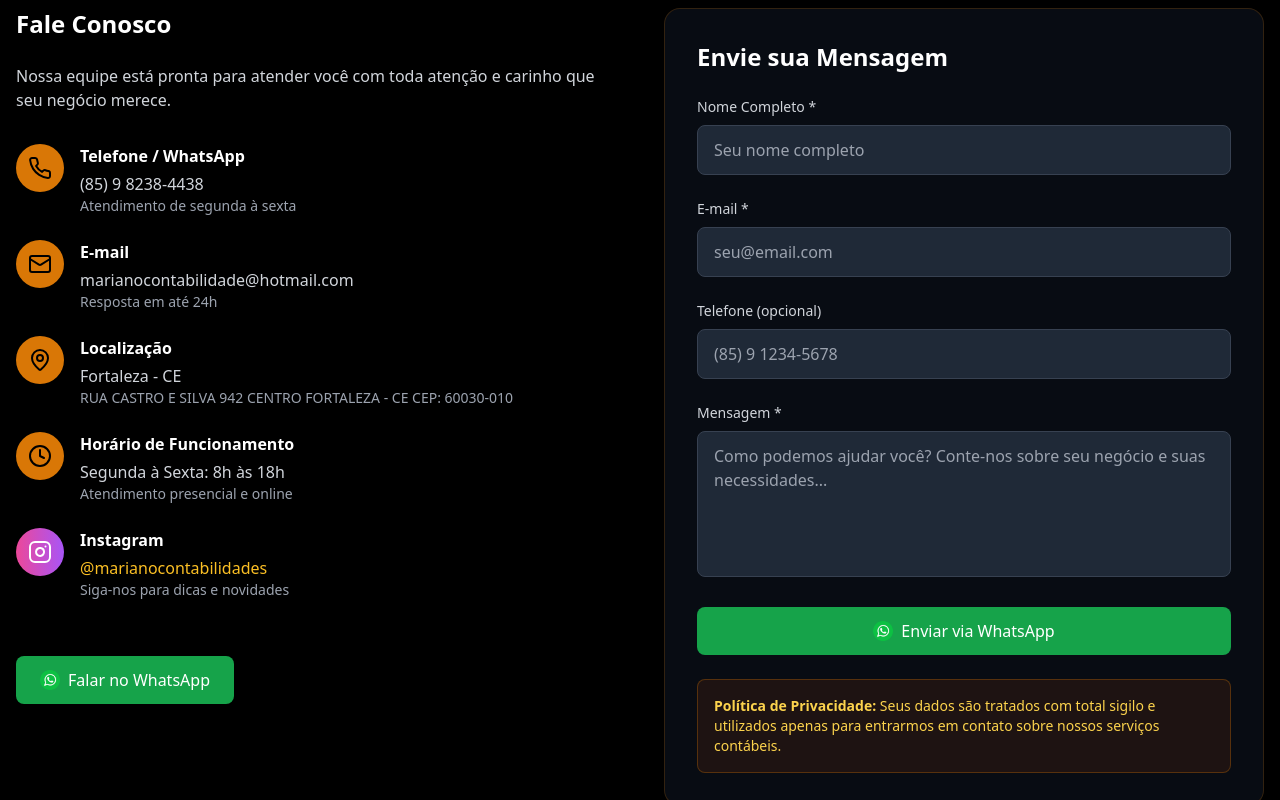
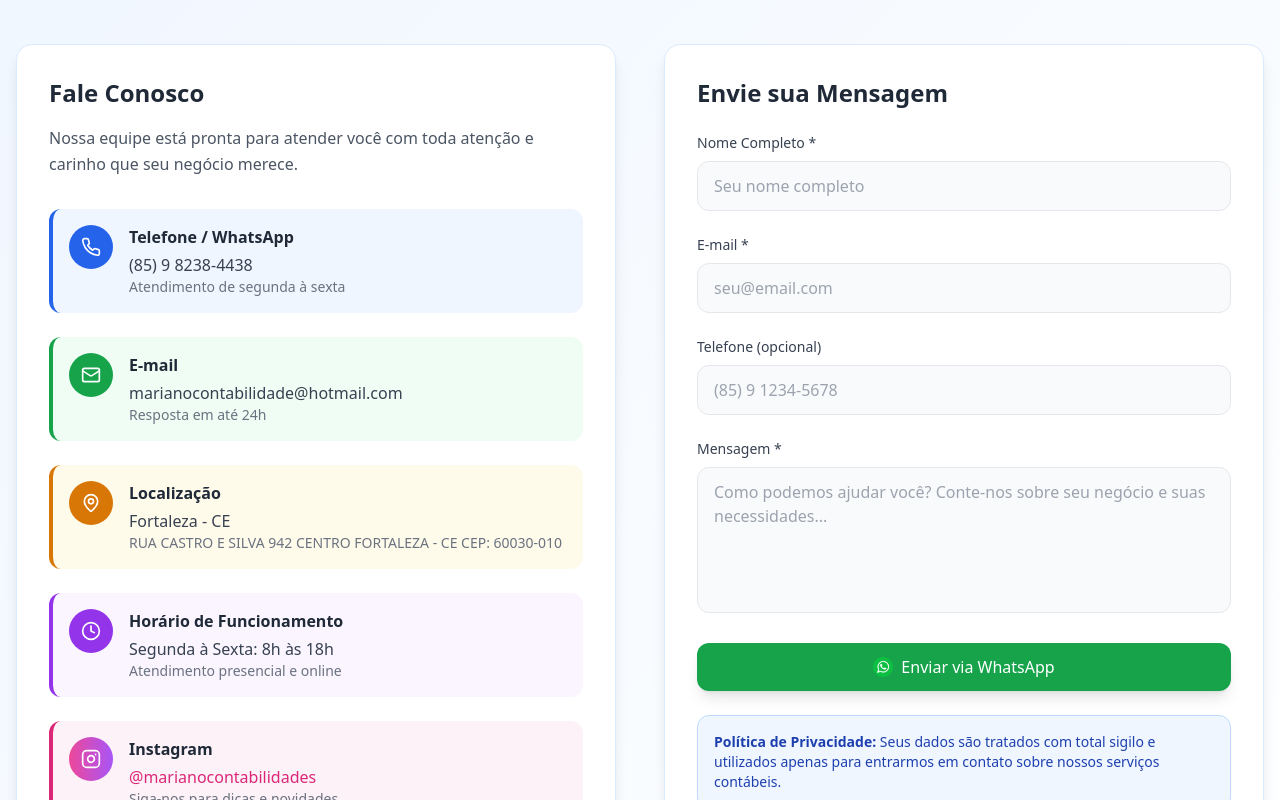
Before and after one commit to DevZipMateus/mariano-contabilidade-site, a React (Vite) app: page / in a window 1280 px wide. Shown: the part 9060-9860 px from the top of the page. Built offline with nearby package versions, Linux system fonts and the light colour scheme.

Commit message:
Refactor: Harmonize contact section with site design
The AI updated the Contact section to match the overall site design, ensuring visual consistency.

```diff
--- a/src/components/Contact.tsx
+++ b/src/components/Contact.tsx
@@ -1,26 +1,25 @@
+
 import React, { useState } from 'react';
 import { Phone, Mail, MapPin, Clock, Send, MessageCircle, Instagram } from 'lucide-react';
 import { useToast } from "@/hooks/use-toast";
+
 const Contact = () => {
-  const {
-    toast
-  } = useToast();
+  const { toast } = useToast();
   const [formData, setFormData] = useState({
     name: '',
     email: '',
     phone: '',
     message: ''
   });
+
   const handleInputChange = (e: React.ChangeEvent<HTMLInputElement | HTMLTextAreaElement>) => {
-    const {
-      name,
-      value
-    } = e.target;
+    const { name, value } = e.target;
     setFormData(prev => ({
       ...prev,
       [name]: value
     }));
   };
+
   const handleSubmit = (e: React.FormEvent) => {
     e.preventDefault();
 
@@ -41,6 +40,7 @@ ${formData.message}
 
 Meu e-mail: ${formData.email}
 ${formData.phone ? `Telefone: ${formData.phone}` : ''}`;
+
     const whatsappUrl = `https://wa.me/5585982384438?text=${encodeURIComponent(whatsappMessage)}`;
 
     // Abrir WhatsApp
@@ -53,99 +53,114 @@ ${formData.phone ? `Telefone: ${formData.phone}` : ''}`;
       phone: '',
       message: ''
     });
+
     toast({
       title: "Redirecionando para WhatsApp",
       description: "Você será redirecionado para nossa conversa no WhatsApp!"
     });
   };
+
   const whatsappMessage = "Olá! Gostaria de saber mais sobre os serviços da Mariano Contabilidade.";
   const whatsappUrl = `https://wa.me/5585982384438?text=${encodeURIComponent(whatsappMessage)}`;
-  return <section id="contato" className="py-20 bg-black">
-      <div className="container mx-auto px-4">
-        <div className="text-center mb-16">
-          <h2 className="text-3xl lg:text-4xl font-bold text-white mb-4">
+
+  return (
+    <section id="contato" className="py-12 sm:py-16 lg:py-20 bg-gradient-to-br from-blue-50 to-white">
+      <div className="container mx-auto px-3 sm:px-4">
+        <div className="text-center mb-12 sm:mb-16">
+          <h2 className="text-2xl sm:text-4xl md:text-5xl font-bold text-gray-800 mb-4">
             Entre em Contato
           </h2>
-          <p className="text-xl text-gray-300 max-w-3xl mx-auto">
+          <div className="w-16 sm:w-24 h-1 bg-blue-600 mx-auto mb-4 sm:mb-6"></div>
+          <p className="text-lg sm:text-xl text-gray-600 max-w-3xl mx-auto leading-relaxed px-4">
             Estamos prontos para ajudar seu negócio. Fale conosco e descubra como
             podemos simplificar sua contabilidade.
           </p>
         </div>
 
-        <div className="grid lg:grid-cols-2 gap-12">
+        <div className="grid lg:grid-cols-2 gap-8 lg:gap-12 max-w-7xl mx-auto">
           {/* Informações de Contato */}
-          <div className="space-y-8">
-            <div>
-              <h3 className="text-2xl font-bold text-white mb-6">
+          <div className="bg-white rounded-2xl shadow-lg p-6 sm:p-8 border border-blue-100">
+            <div className="mb-8">
+              <h3 className="text-xl sm:text-2xl font-bold text-gray-800 mb-4">
                 Fale Conosco
               </h3>
-              <p className="text-gray-300 mb-8">
+              <p className="text-gray-600 leading-relaxed">
                 Nossa equipe está pronta para atender você com toda atenção e carinho que seu negócio merece.
               </p>
             </div>
 
             <div className="space-y-6">
-              <div className="flex items-start space-x-4">
-                <div className="bg-amber-600 p-3 rounded-full">
-                  <Phone className="h-6 w-6 text-black" />
+              <div className="flex items-start space-x-4 p-4 rounded-xl bg-blue-50 border-l-4 border-blue-600">
+                <div className="bg-blue-600 p-3 rounded-full flex-shrink-0">
+                  <Phone className="h-5 w-5 text-white" />
                 </div>
                 <div>
-                  <h4 className="font-semibold text-white mb-1">Telefone / WhatsApp</h4>
-                  <p className="text-gray-300">(85) 9 8238-4438</p>
-                  <p className="text-sm text-gray-400">Atendimento de segunda à sexta</p>
+                  <h4 className="font-semibold text-gray-800 mb-1">Telefone / WhatsApp</h4>
+                  <p className="text-gray-700 font-medium">(85) 9 8238-4438</p>
+                  <p className="text-sm text-gray-500">Atendimento de segunda à sexta</p>
                 </div>
               </div>
 
-              <div className="flex items-start space-x-4">
-                <div className="bg-amber-600 p-3 rounded-full">
-                  <Mail className="h-6 w-6 text-black" />
+              <div className="flex items-start space-x-4 p-4 rounded-xl bg-green-50 border-l-4 border-green-600">
+                <div className="bg-green-600 p-3 rounded-full flex-shrink-0">
+                  <Mail className="h-5 w-5 text-white" />
                 </div>
                 <div>
-                  <h4 className="font-semibold text-white mb-1">E-mail</h4>
-                  <p className="text-gray-300">marianocontabilidade@hotmail.com</p>
-                  <p className="text-sm text-gray-400">Resposta em até 24h</p>
+                  <h4 className="font-semibold text-gray-800 mb-1">E-mail</h4>
+                  <p className="text-gray-700 font-medium">marianocontabilidade@hotmail.com</p>
+                  <p className="text-sm text-gray-500">Resposta em até 24h</p>
                 </div>
               </div>
 
-              <div className="flex items-start space-x-4">
-                <div className="bg-amber-600 p-3 rounded-full">
-                  <MapPin className="h-6 w-6 text-black" />
+              <div className="flex items-start space-x-4 p-4 rounded-xl bg-amber-50 border-l-4 border-amber-600">
+                <div className="bg-amber-600 p-3 rounded-full flex-shrink-0">
+                  <MapPin className="h-5 w-5 text-white" />
                 </div>
                 <div>
-                  <h4 className="font-semibold text-white mb-1">Localização</h4>
-                  <p className="text-gray-300">Fortaleza - CE</p>
-                  <p className="text-sm text-gray-400">RUA CASTRO E SILVA 942 CENTRO FORTALEZA - CE CEP: 60030-010</p>
+                  <h4 className="font-semibold text-gray-800 mb-1">Localização</h4>
+                  <p className="text-gray-700 font-medium">Fortaleza - CE</p>
+                  <p className="text-sm text-gray-500">RUA CASTRO E SILVA 942 CENTRO FORTALEZA - CE CEP: 60030-010</p>
                 </div>
               </div>
 
-              <div className="flex items-start space-x-4">
-                <div className="bg-amber-600 p-3 rounded-full">
-                  <Clock className="h-6 w-6 text-black" />
+              <div className="flex items-start space-x-4 p-4 rounded-xl bg-purple-50 border-l-4 border-purple-600">
+                <div className="bg-purple-600 p-3 rounded-full flex-shrink-0">
+                  <Clock className="h-5 w-5 text-white" />
                 </div>
                 <div>
-                  <h4 className="font-semibold text-white mb-1">Horário de Funcionamento</h4>
-                  <p className="text-gray-300">Segunda à Sexta: 8h às 18h</p>
-                  <p className="text-sm text-gray-400">Atendimento presencial e online</p>
+                  <h4 className="font-semibold text-gray-800 mb-1">Horário de Funcionamento</h4>
+                  <p className="text-gray-700 font-medium">Segunda à Sexta: 8h às 18h</p>
+                  <p className="text-sm text-gray-500">Atendimento presencial e online</p>
                 </div>
               </div>
 
-              <div className="flex items-start space-x-4">
-                <div className="bg-gradient-to-r from-pink-500 to-purple-500 p-3 rounded-full">
-                  <Instagram className="h-6 w-6 text-white" />
+              <div className="flex items-start space-x-4 p-4 rounded-xl bg-pink-50 border-l-4 border-pink-600">
+                <div className="bg-gradient-to-r from-pink-500 to-purple-500 p-3 rounded-full flex-shrink-0">
+                  <Instagram className="h-5 w-5 text-white" />
                 </div>
                 <div>
-                  <h4 className="font-semibold text-white mb-1">Instagram</h4>
-                  <a href="https://www.instagram.com/marianocontabilidades?igsh=Ynhwa2d4ZDh0MnFu" target="_blank" rel="noopener noreferrer" className="text-amber-400 hover:text-amber-300 transition-colors">
+                  <h4 className="font-semibold text-gray-800 mb-1">Instagram</h4>
+                  <a
+                    href="https://www.instagram.com/marianocontabilidades?igsh=Ynhwa2d4ZDh0MnFu"
+                    target="_blank"
+                    rel="noopener noreferrer"
+                    className="text-pink-600 hover:text-pink-700 transition-colors font-medium"
+                  >
                     @marianocontabilidades
                   </a>
-                  <p className="text-sm text-gray-400">Siga-nos para dicas e novidades</p>
+                  <p className="text-sm text-gray-500">Siga-nos para dicas e novidades</p>
                 </div>
               </div>
             </div>
 
             {/* Botão WhatsApp */}
-            <div className="pt-6">
-              <a href={whatsappUrl} target="_blank" rel="noopener noreferrer" className="inline-flex items-center bg-green-600 text-white px-6 py-3 rounded-lg hover:bg-green-700 transition-colors font-medium">
+            <div className="pt-8">
+              <a
+                href={whatsappUrl}
+                target="_blank"
+                rel="noopener noreferrer"
+                className="inline-flex items-center bg-green-600 text-white px-6 py-3 rounded-xl hover:bg-green-700 transition-all duration-300 font-medium shadow-lg hover:shadow-xl transform hover:-translate-y-1"
+              >
                 <img src="/lovable-uploads/9bd6a7da-f007-4903-a3b5-6a7e1c4e6a47.png" alt="WhatsApp" className="h-5 w-5 mr-2" />
                 Falar no WhatsApp
               </a>
@@ -153,48 +168,86 @@ ${formData.phone ? `Telefone: ${formData.phone}` : ''}`;
           </div>
 
           {/* Formulário de Contato */}
-          <div className="bg-gray-900/50 backdrop-blur-sm rounded-2xl p-8 border border-amber-600/20">
-            <h3 className="text-2xl font-bold text-white mb-6">
+          <div className="bg-white rounded-2xl shadow-lg p-6 sm:p-8 border border-blue-100">
+            <h3 className="text-xl sm:text-2xl font-bold text-gray-800 mb-6">
               Envie sua Mensagem
             </h3>
 
             <form onSubmit={handleSubmit} className="space-y-6">
               <div>
-                <label htmlFor="name" className="block text-sm font-medium text-gray-300 mb-2">
+                <label htmlFor="name" className="block text-sm font-medium text-gray-700 mb-2">
                   Nome Completo *
                 </label>
-                <input type="text" id="name" name="name" value={formData.name} onChange={handleInputChange} className="w-full px-4 py-3 bg-gray-800 border border-gray-700 rounded-lg focus:ring-2 focus:ring-amber-600 focus:border-transparent transition-colors text-white placeholder-gray-400" placeholder="Seu nome completo" required />
+                <input
+                  type="text"
+                  id="name"
+                  name="name"
+                  value={formData.name}
+                  onChange={handleInputChange}
+                  className="w-full px-4 py-3 bg-gray-50 border border-gray-200 rounded-xl focus:ring-2 focus:ring-blue-500 focus:border-transparent transition-all duration-300 text-gray-800"
+                  placeholder="Seu nome completo"
+                  required
+                />
               </div>
 
               <div>
-                <label htmlFor="email" className="block text-sm font-medium text-gray-300 mb-2">
+                <label htmlFor="email" className="block text-sm font-medium text-gray-700 mb-2">
                   E-mail *
                 </label>
-                <input type="email" id="email" name="email" value={formData.email} onChange={handleInputChange} className="w-full px-4 py-3 bg-gray-800 border border-gray-700 rounded-lg focus:ring-2 focus:ring-amber-600 focus:border-transparent transition-colors text-white placeholder-gray-400" placeholder="seu@email.com" required />
+                <input
+                  type="email"
+                  id="email"
+                  name="email"
+                  value={formData.email}
+                  onChange={handleInputChange}
+                  className="w-full px-4 py-3 bg-gray-50 border border-gray-200 rounded-xl focus:ring-2 focus:ring-blue-500 focus:border-transparent transition-all duration-300 text-gray-800"
+                  placeholder="seu@email.com"
+                  required
+                />
               </div>
 
               <div>
-                <label htmlFor="phone" className="block text-sm font-medium text-gray-300 mb-2">
+                <label htmlFor="phone" className="block text-sm font-medium text-gray-700 mb-2">
                   Telefone (opcional)
                 </label>
-                <input type="tel" id="phone" name="phone" value={formData.phone} onChange={handleInputChange} className="w-full px-4 py-3 bg-gray-800 border border-gray-700 rounded-lg focus:ring-2 focus:ring-amber-600 focus:border-transparent transition-colors text-white placeholder-gray-400" placeholder="(85) 9 1234-5678" />
+                <input
+                  type="tel"
+                  id="phone"
+                  name="phone"
+                  value={formData.phone}
+                  onChange={handleInputChange}
+                  className="w-full px-4 py-3 bg-gray-50 border border-gray-200 rounded-xl focus:ring-2 focus:ring-blue-500 focus:border-transparent transition-all duration-300 text-gray-800"
+                  placeholder="(85) 9 1234-5678"
+                />
               </div>
 
               <div>
-                <label htmlFor="message" className="block text-sm font-medium text-gray-300 mb-2">
+                <label htmlFor="message" className="block text-sm font-medium text-gray-700 mb-2">
                   Mensagem *
                 </label>
-                <textarea id="message" name="message" value={formData.message} onChange={handleInputChange} rows={5} className="w-full px-4 py-3 bg-gray-800 border border-gray-700 rounded-lg focus:ring-2 focus:ring-amber-600 focus:border-transparent transition-colors resize-none text-white placeholder-gray-400" placeholder="Como podemos ajudar você? Conte-nos sobre seu negócio e suas necessidades..." required />
+                <textarea
+                  id="message"
+                  name="message"
+                  value={formData.message}
+                  onChange={handleInputChange}
+                  rows={5}
+                  className="w-full px-4 py-3 bg-gray-50 border border-gray-200 rounded-xl focus:ring-2 focus:ring-blue-500 focus:border-transparent transition-all duration-300 resize-none text-gray-800"
+                  placeholder="Como podemos ajudar você? Conte-nos sobre seu negócio e suas necessidades..."
+                  required
+                />
               </div>
 
-              <button type="submit" className="w-full bg-green-600 text-white py-3 px-6 rounded-lg hover:bg-green-700 transition-colors font-medium flex items-center justify-center">
+              <button
+                type="submit"
+                className="w-full bg-green-600 text-white py-3 px-6 rounded-xl hover:bg-green-700 transition-all duration-300 font-medium flex items-center justify-center shadow-lg hover:shadow-xl transform hover:-translate-y-1"
+              >
                 <img src="/lovable-uploads/9bd6a7da-f007-4903-a3b5-6a7e1c4e6a47.png" alt="WhatsApp" className="h-5 w-5 mr-2" />
                 Enviar via WhatsApp
               </button>
             </form>
 
-            <div className="mt-6 p-4 bg-amber-900/20 rounded-lg border border-amber-600/30">
-              <p className="text-sm text-amber-300">
+            <div className="mt-6 p-4 bg-blue-50 rounded-xl border border-blue-200">
+              <p className="text-sm text-blue-800">
                 <strong>Política de Privacidade:</strong> Seus dados são tratados com total sigilo e utilizados
                 apenas para entrarmos em contato sobre nossos serviços contábeis.
               </p>
@@ -202,6 +255,8 @@ ${formData.phone ? `Telefone: ${formData.phone}` : ''}`;
           </div>
         </div>
       </div>
-    </section>;
+    </section>
+  );
 };
+
 export default Contact;
```
